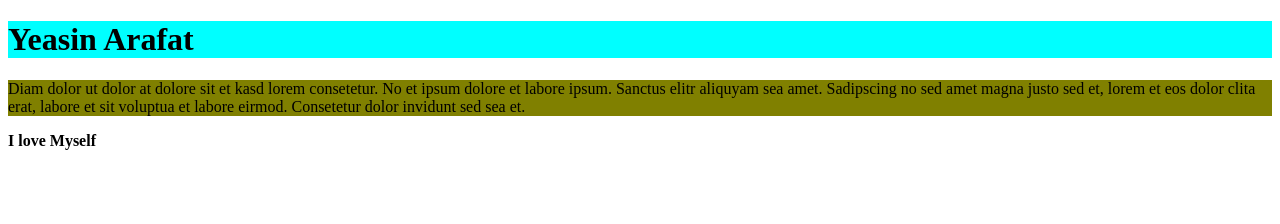
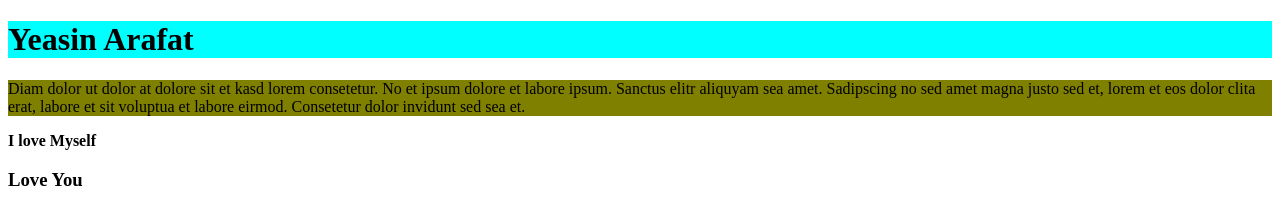
Before and after one commit to leoarafat/my-first-new-repo, a plain HTML site: page index.html in a window 1280 px wide. Drawn offline with Linux system fonts and the light colour scheme.

Commit message:
added name

```diff
--- a/index.html
+++ b/index.html
@@ -13,7 +13,7 @@
         Diam dolor ut dolor at dolore sit et kasd lorem consetetur. No et ipsum dolore et labore ipsum. Sanctus elitr aliquyam sea amet. Sadipscing no sed amet magna justo sed et, lorem et eos dolor clita erat, labore et sit voluptua et labore eirmod. Consetetur dolor invidunt sed sea et.
     </p>
 <strong>I love Myself</strong>
-
+<h3>Love You</h3>
 
 </body>
 </html>
```
